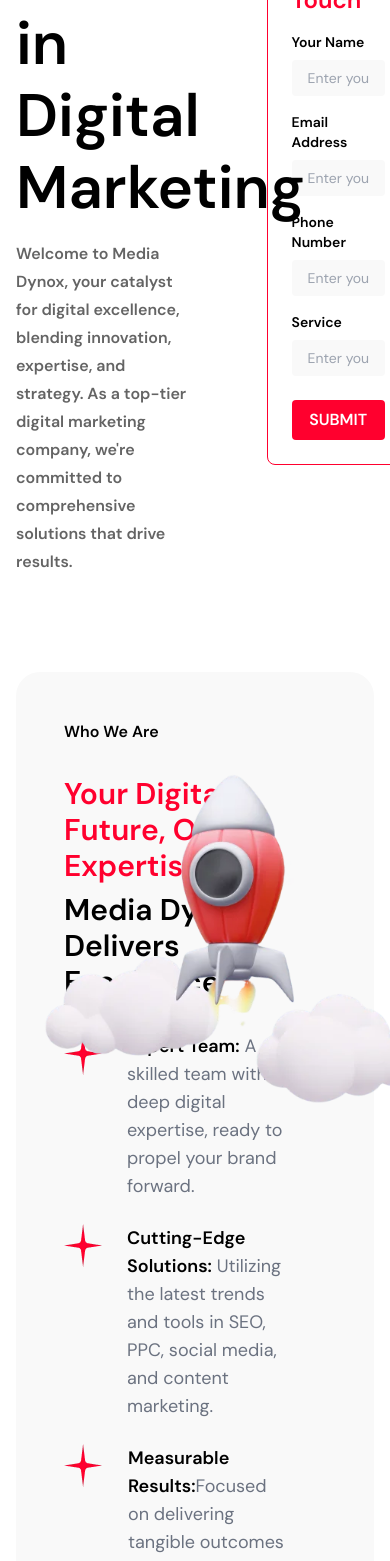
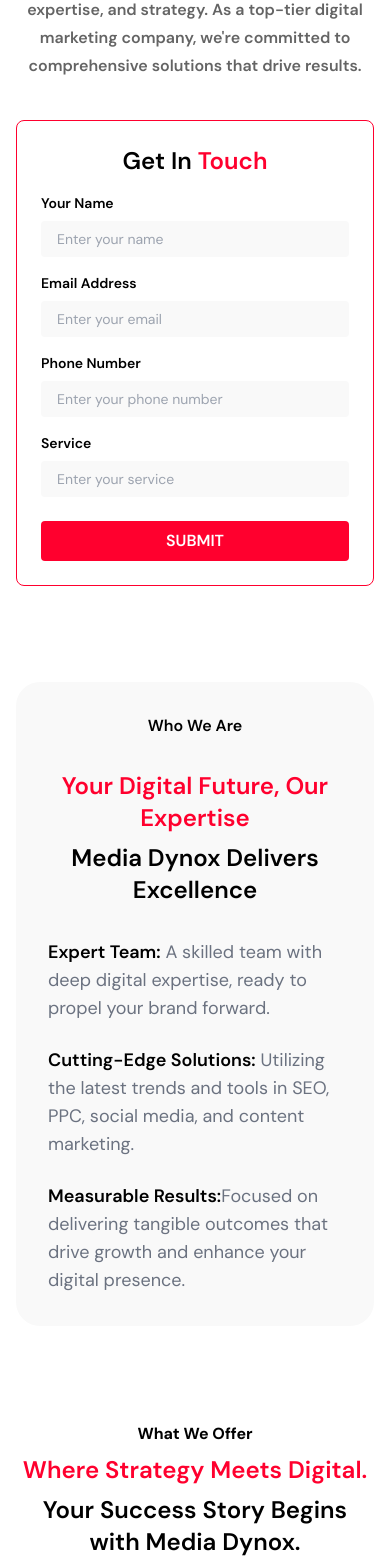
Before and after one commit to rkcoola792/landing-page, a React (Vite) app: page / in a window 390 px wide. Shown: the part 280-1841 px from the top of the page. Built offline with nearby package versions, Linux system fonts and the light colour scheme.

Commit message:
till section 3 mobile respoive

```diff
--- a/src/LandingPage1/Form.jsx
+++ b/src/LandingPage1/Form.jsx
@@ -5,9 +5,9 @@
 
 const Form = () => {
   return (
-    <div className='form flex flex-col border border-mainRed rounded-lg p-6 gap-4 bg-white '>
+    <div className='form flex flex-col border border-mainRed rounded-lg p-6 gap-4 bg-white mt-10 sm:mt-0'>
       <div className='top-heading font-semibold'><h3>Get In <span className='text-mainRed'>Touch</span></h3></div>
-      <div className='mid-form flex flex-col gap-4'>
+      <div className='mid-form flex flex-col gap-4 text-left' >
         <InputDiv heading="Your Name" subheading="name"></InputDiv>
         <InputDiv heading="Email Address" subheading="email"></InputDiv>
         <InputDiv heading="Phone Number" subheading="phone number"></InputDiv>
--- a/src/LandingPage1/Hero.jsx
+++ b/src/LandingPage1/Hero.jsx
@@ -5,18 +5,18 @@
   return (
 
 
-    <div className='bg-red  flex justify-between  items-center my-12 mt-24 '>
-      <div className='left w-[70%] flex flex-col gap-4'>
+    <div className='bg-red flex flex-col justify-center items-center text-center sm:flex-row sm:justify-between sm:text-left sm:items-center my-12 sm:mt-24 '>
+      <div className='left sm:w-[70%] flex flex-col gap-4'>
         <div className='heading font-bold'><h2>Media Dynox<span className='text-red-500'>.</span></h2></div>
         <div className='star-subheading relative'>
-            <div className='absolute w-12 right-72  top-12'>
+            <div className='absolute w-12 right-72  top-12 hidden sm:block'>
                 <img src='/Star.webp' ></img>
             </div>
-        <div className='subheading text-6xl font-semibold' style={{lineHeight:1.2}}><h1>Redefining <br></br>Excellence in <br></br>Digital Marketing</h1></div>
+        <div className='subheading sm:text-6xl text-3xl font-semibold' style={{lineHeight:1.2}}><h1>Redefining <br></br>Excellence in <br></br>Digital Marketing</h1></div>
         </div>
-        <div className='description text-base w-[70%] text-[#646464] '><p className='leading-7 font-semibold'>Welcome to Media Dynox, your catalyst for digital excellence, blending innovation, expertise, and strategy. As a top-tier digital marketing company, we're committed to comprehensive solutions that drive results.</p></div>
+        <div className='description text-base sm:w-[70%] text-[#646464] '><p className='leading-7 font-semibold'>Welcome to Media Dynox, your catalyst for digital excellence, blending innovation, expertise, and strategy. As a top-tier digital marketing company, we're committed to comprehensive solutions that drive results.</p></div>
       </div>
-      <div className='right w-[40%]'>
+      <div className='right sm:w-[40%] w-[100%]'>
        <Form></Form>
       </div>
       {/* <div className='bacground absolute -z-10'>
--- a/src/LandingPage1/Section2.jsx
+++ b/src/LandingPage1/Section2.jsx
@@ -2,48 +2,48 @@
 
 const Section2 = () => {
   return (
-    <div className="section2 flex bg-secondary p-12 rounded-3xl relative text-base my-24 ">
+    <div className="section2 flex bg-secondary sm:p-12 p-8 rounded-3xl relative text-base my-24 ">
       <div className="left flex flex-col gap-8 ">
         <div className="heading">
-          <h2 className="font-semibold">Who We Are</h2>
+          <h2 className="font-semibold text-center sm:text-left">Who We Are</h2>
         </div>
-        <div className="subheading flex flex-col gap-2">
-          <h2 className="text-mainred font-semibold text-mainRed text-3xl">
+        <div className="subheading flex flex-col gap-2 text-center sm:text-left">
+          <h2 className="text-mainred font-semibold text-mainRed text-2xl sm:text-3xl">
             Your Digital Future, Our Expertise
           </h2>
-          <h2 className="text-3xl font-semibold">Media Dynox Delivers Excellence</h2>
+          <h2 className="sm:text-3xl text-2xl font-semibold">Media Dynox Delivers Excellence</h2>
         </div>
         <div className="descriptions flex flex-col gap-6 text-lg">
           <div className="flex gap-6">
-            <div className="star  ">
+            <div className="star hidden sm:block ">
               <img src="smallStar.webp"></img>
             </div>
-            <p className="w-[60%]">
+            <p className="sm:w-[60%]">
               <span className="font-semibold">Expert Team:</span><span className="text-gray-500"> A skilled team with deep digital expertise, ready to
               propel your brand forward.</span>
             </p>
           </div>
           <div className="flex gap-6">
             {" "}
-            <div className="star ">
+            <div className="star hidden sm:block">
               <img src="smallStar.webp"></img>
             </div>
-            <p className="w-[60%]">
+            <p className="sm:w-[60%]">
             <span className="font-semibold">Cutting-Edge Solutions:</span><span className="text-gray-500"> Utilizing the latest trends and tools in SEO, PPC, social media, and content marketing.</span>
             </p>
           </div>
           <div className="flex gap-6">
             {" "}
-            <div className="star w-10">
+            <div className="star w-10 hidden sm:block">
               <img src="smallStar.webp"></img>
             </div>
-            <p className="w-[60%]">
+            <p className="sm:w-[60%]">
             <span className="font-semibold">Measurable Results:</span><span className="text-gray-500" >Focused on delivering tangible outcomes that drive growth and enhance your digital presence.</span>
             </p>
           </div>
         </div>
       </div>
-      <div className='right-image absolute top-12 -right-16 '>
+      <div className='right-image absolute top-12 -right-16 hidden sm:block '>
         <img src='/rocket.webp' className="w-[450px]"></img>
       </div>
     </div>
--- a/src/LandingPage1/Section3.jsx
+++ b/src/LandingPage1/Section3.jsx
@@ -6,8 +6,8 @@
     <div className='section3 my-6 flex flex-col gap-12 '>
       <div className='top flex flex-col gap-2 text-center'>
         <h3 className='font-bold text-base'>What We Offer</h3>
-        <h3 className='text-mainRed text-3xl font-semibold'>Where Strategy Meets Digital. </h3>
-        <h3 className='text-3xl font-semibold'>Your Success Story Begins with Media Dynox.</h3>
+        <h3 className='text-mainRed text-2xl font-semibold'>Where Strategy Meets Digital. </h3>
+        <h3 className='text-2xl font-semibold'>Your Success Story Begins with Media Dynox.</h3>
       </div>
       <div className='bottom flex flex-wrap gap-4 justify-between'>
         <Section3Component heading="Holistic Strategy" subheading="Our position as one of the best digital marketing firms allows us to craft bespoke strategies that encompass all facets of digital marketing, ensuring a cohesive and impactful online presence."/>
--- a/src/LandingPage1/Section3Component.jsx
+++ b/src/LandingPage1/Section3Component.jsx
@@ -2,7 +2,7 @@
 
 const Section3Component = ({icon,heading,subheading}) => {
   return (
-    <div className='section3-component w-[31%] border border-mainRed rounded-lg p-2'>
+    <div className='section3-component sm:w-[31%] border border-mainRed rounded-lg p-2'>
     <div className='bg-secondary flex flex-col gap-4 p-6 rounded-lg'>
         <div className='icon w-8'><img src="horn.webp" alt='icon'></img></div>
         <div className='heading font-bold text-xl'><h2>{heading}</h2></div>
```
